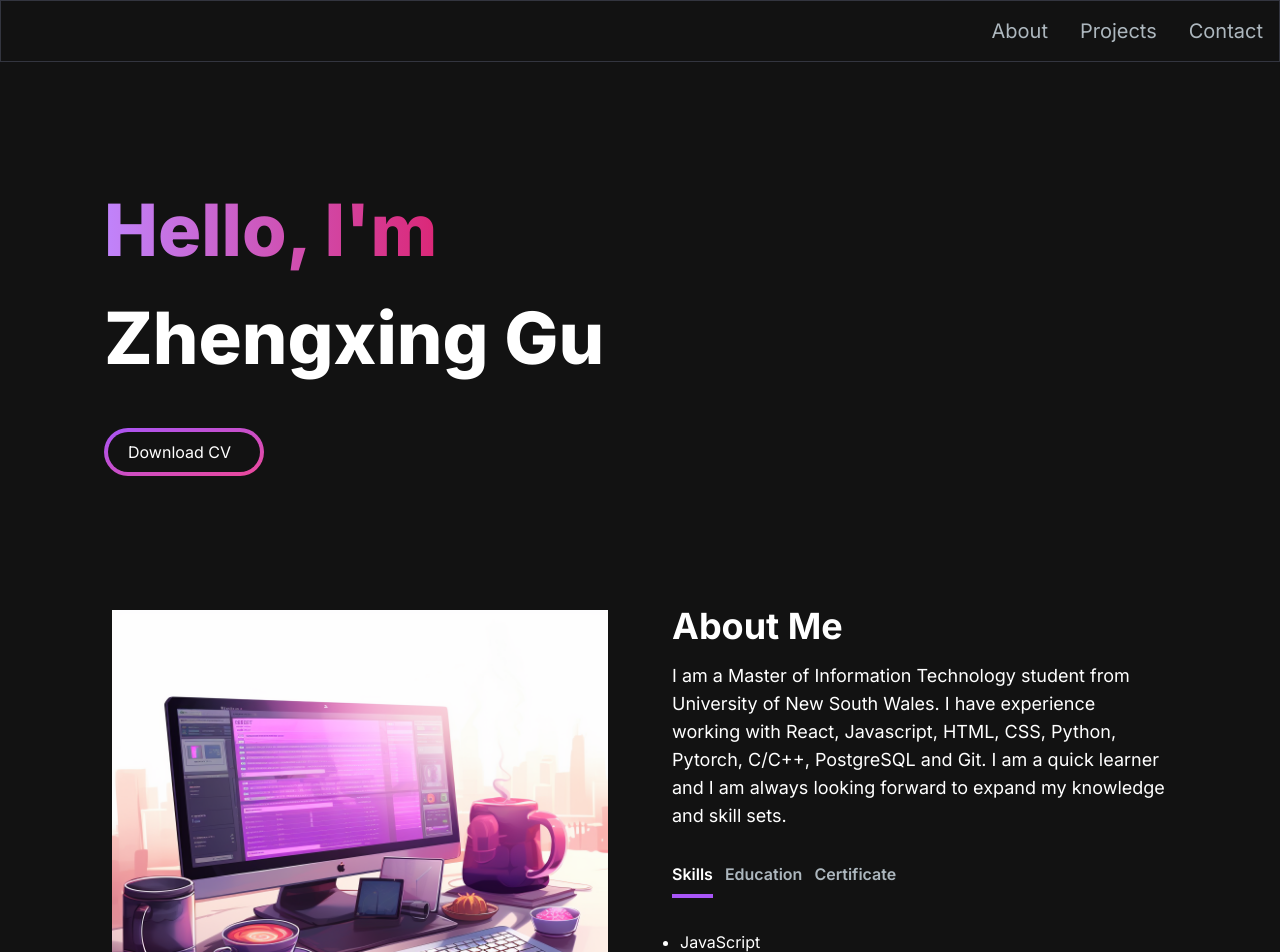
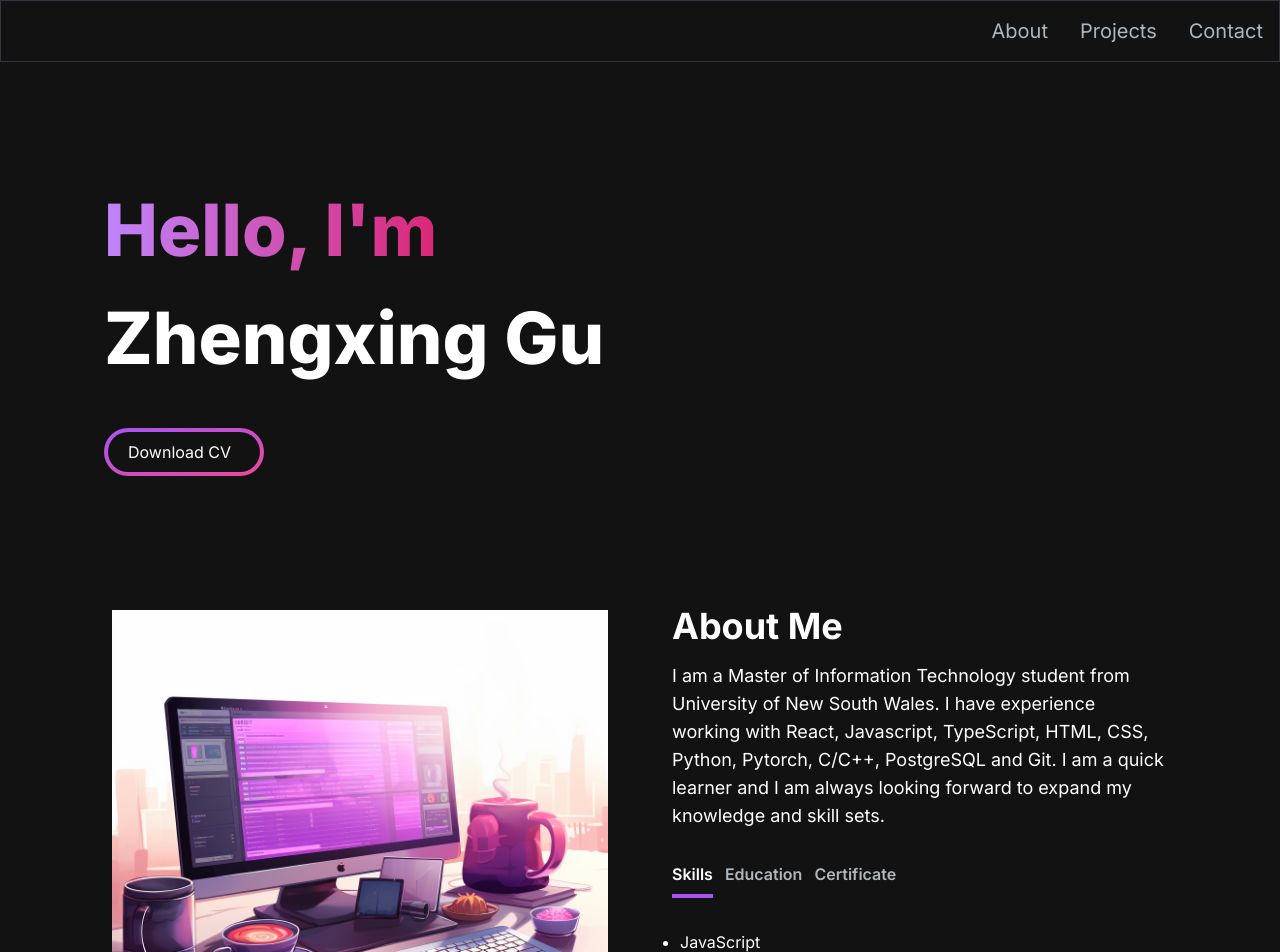
Before and after one commit to Zhengxing-Gu/PersonalCV, a Next.js app: page / in a window 1280 px wide. Shown: the top 952 px of the page. Built offline with nearby package versions, Linux system fonts and the light colour scheme.

Commit message:
update about section

```diff
--- a/src/app/components/AboutSection.jsx
+++ b/src/app/components/AboutSection.jsx
@@ -10,6 +10,7 @@ const TAB_DATA = [
     content: (
       <ul className="list-disc pl-2">
         <li>JavaScript</li>
+        <li>TypeScript</li>
         <li>React</li>
         <li>PostgreSQL</li>
         <li>Python</li>
@@ -24,10 +25,7 @@ const TAB_DATA = [
       <ul className="list-disc pl-2">
         <li>
           <p> University of New South Wales </p>
-          <p className="text-[13px]">
-            {" "}
-            Master of Information Technology{" "}
-          </p>
+          <p className="text-[13px]"> Master of Information Technology </p>
           <p className="text-[13px]"> September 2021 - December 2023 </p>
         </li>
         <br />
@@ -81,13 +79,15 @@ const AboutSection = () => {
           alt="about image"
         />
         <div className="mt-8 md:mt-0 text-left flex flex-col h-full">
-          <h2 className="text-4xl font-bold text-white text-center md:text-left mb-4">About Me</h2>
+          <h2 className="text-4xl font-bold text-white text-center md:text-left mb-4">
+            About Me
+          </h2>
           <p className="text-base lg:text-lg">
             I am a Master of Information Technology student from University of
             New South Wales. I have experience working with React, Javascript,
-            HTML, CSS, Python, Pytorch, C/C++, PostgreSQL and Git. I am a quick
-            learner and I am always looking forward to expand my knowledge and
-            skill sets.
+            TypeScript, HTML, CSS, Python, Pytorch, C/C++, PostgreSQL and Git. I
+            am a quick learner and I am always looking forward to expand my
+            knowledge and skill sets.
           </p>
           <div className="flex flex-row justify-start mt-8">
             <TabButton
```
